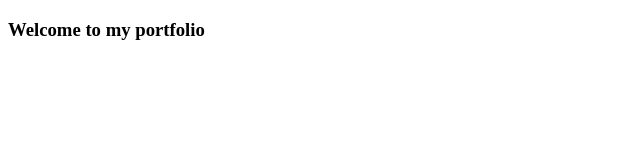
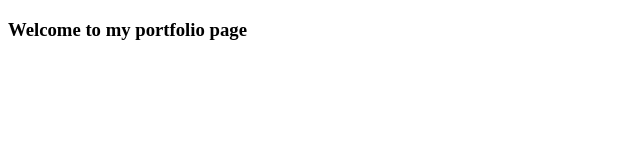
Before and after one commit to dev-brad73/dev-brad73.github.io, a plain HTML site: page index.html in a window 1280 px wide. Shown: the full height of the page, 0-640 px from the left. Drawn offline with Linux system fonts and the light colour scheme.

Commit message:
initial commit

```diff
--- a/index.html
+++ b/index.html
@@ -7,6 +7,6 @@
     <title>Portfolio - Brad Rice</title>
   </head>
   <body>
-    <h3>Welcome to my portfolio</h3>
+    <h3>Welcome to my portfolio page</h3>
   </body>
 </html>
```
